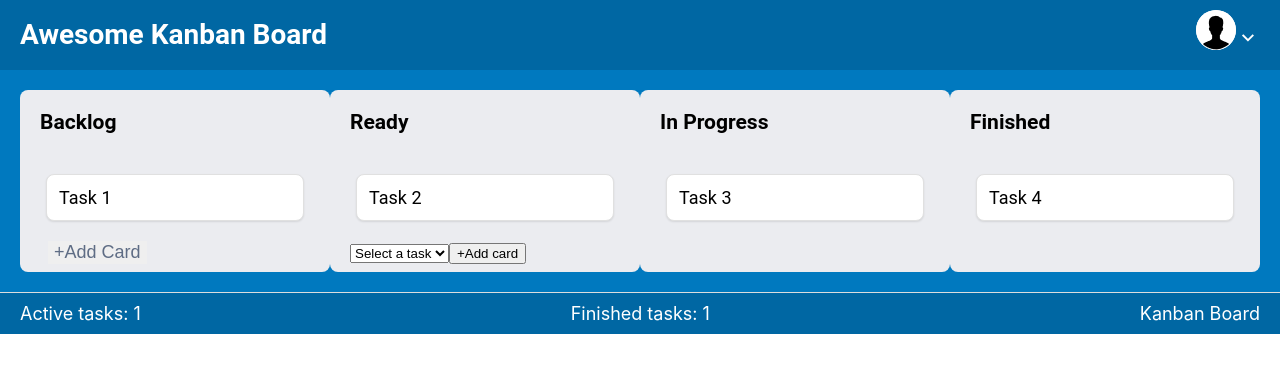
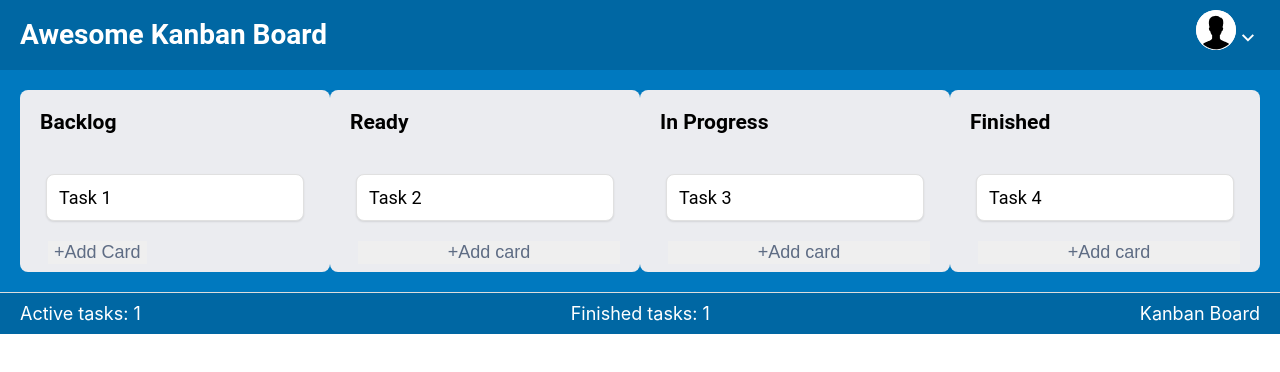
Before and after one commit to Madina-DI/KanbanBoard, a React (Create React App) app: page / in a window 1280 px wide. Shown: the top 372 px of the page. Built offline with nearby package versions, Linux system fonts and the light colour scheme.

Commit message:
move task from backlog column to ready column

```diff
--- a/src/components/TaskBoard/TaskBoard.js
+++ b/src/components/TaskBoard/TaskBoard.js
@@ -4,22 +4,22 @@ import TaskList from '../TaskList/TaskList';
 
 const TaskBoard = ({ data, setData }) => {
 
-    const moveTaskToReady = (taskId) => {
+    const moveTask = (taskId) => {
         let taskToMove = null;
-        const updatedData = data.map((column) => {
-            if (column.title === 'backlog') {
-                taskToMove = column.issues.find((issue) => issue.id === taskId); //находим задачу которую нужно перенести из колонки backlog
+        const updatedData = data.map((column, index) => {
+            if (column.issues.some((issue) => issue.id === taskId)) {
+                taskToMove = column.issues.find((issue) => issue.id === taskId); //находим задачу которую нужно перенести
                 return {
                     ...column,
-                    issues: column.issues.filter((issue) => issue.id !== taskId), //исключаем ее из колонки backlog
+                    issues: column.issues.filter((issue) => issue.id !== taskId), //исключаем ее из текущей колонки
                 };
             }
 
-            if (column.title === 'ready' && taskToMove) {
+            if (taskToMove && index > 0 && data[index - 1].issues.length > 0) {
 
                 return {
                 ...column,
-                issues: [...column.issues, taskToMove], // Добавляем задачу в Ready
+                issues: [...column.issues, taskToMove], // Добавляем задачу
                 };
             }
             return column; //остальные колонки остаются без изменений
@@ -34,10 +34,12 @@ return (
             key={column.title}
             title={column.title}
             tasks={column.issues}
-            moveTaskToReady={moveTaskToReady}
+            moveTask={moveTask}
             data={data}
             setData={setData}
             backlogTasks={data.find((col) => col.title === 'backlog')?.issues || []}
+            readyTasks={data.find((col) => col.title === 'ready')?.issues || []}
+            inprogressTasks={data.find((col) => col.title === 'in progress')?.issues || []}
             />
         ))}
     </div>
--- a/src/components/TaskList/TaskList.css
+++ b/src/components/TaskList/TaskList.css
@@ -70,3 +70,21 @@
     font-size: 18px;
     margin: 0px 0px 8px 8px;
 }
+
+.task-list__dropdown {
+    display: flex;
+    flex-direction: column;
+}
+
+.task-list__dropdown-select {
+    border: none;
+    width: 235px;
+    height: 35px;
+    border: 1px solid #E0E0E0;
+    box-shadow: 0px 1px 2px rgba(0, 0, 0, 0.1);
+    border-radius: 8px;
+    padding: 0px 12px;
+    margin: 0px 0px 20px 8px;
+    font-family: Roboto;
+    font-size: 18px;
+}
--- a/src/components/TaskList/TaskList.js
+++ b/src/components/TaskList/TaskList.js
@@ -1,14 +1,15 @@
 import React, { useState } from 'react';
 import './TaskList.css';
 
-const TaskList = ({ title, tasks, data, setData, moveTaskToReady, backlogTasks }) => {
+const TaskList = ({ title, tasks, data, setData, moveTask, backlogTasks, readyTasks, inprogressTasks }) => {
     const [newTaskName, setNewTaskName] = useState('');
     const [isAddingTask, setIsAddingTask] = useState(false);
     const [selectedTask, setSelectedTask] = useState('');
+    const [isdropDownVisible, setIsDropDownVisible] = useState(false);
 
     const handleMoveTask = () => {
         if (selectedTask) {
-            moveTaskToReady(selectedTask); // Перемещаем задачу
+            moveTask(selectedTask); // Перемещаем задачу
             setSelectedTask(''); // Сбрасываем выбранное значение
         }
 
@@ -36,6 +37,8 @@ const TaskList = ({ title, tasks, data, setData, moveTaskToReady, backlogTasks }
         setIsAddingTask(false);
     };
 
+
+
     return (
         <div className="task-list">
             <h3 className="task-list__title">{title}</h3>
@@ -46,23 +49,6 @@ const TaskList = ({ title, tasks, data, setData, moveTaskToReady, backlogTasks }
                     </div>
                 ))}
             </div>
-            {title === 'ready' && backlogTasks.length > 0 && (
-                <div className="task-list__dropdown">
-                    <select
-                        value={selectedTask}
-                        onChange={(e) => setSelectedTask(e.target.value)}
-                    >
-                        <option value="">Select a task</option>
-                        {backlogTasks.map((task) => (
-                            <option key={task.id} value={task.id}>
-                                {task.name}
-                            </option>
-                        ))}
-                    </select>
-                    <button onClick={handleMoveTask}>+Add card</button>
-                </div>
-            )}
-
             {title === 'backlog' && (
                 <div className='task-list__button'>
                     {isAddingTask ? (
@@ -82,8 +68,93 @@ const TaskList = ({ title, tasks, data, setData, moveTaskToReady, backlogTasks }
                     )}
                 </div>
             )}
+            {title === 'ready' && backlogTasks.length > 0 && (
+                <div className="task-list__dropdown">
+                    {!isdropDownVisible ? (
+                        <button
+                        className='task-list__button-add'
+                        onClick={() => setIsDropDownVisible(true)}>+Add card</button>
+                    ) : (
+                        <div>
+                            <select
+                            className='task-list__dropdown-select'
+                            value={selectedTask}
+                            onChange={(e) => setSelectedTask(e.target.value)}
+                            >
+                                <option  value="">Select a task</option>
+                                {backlogTasks.map((task) => (
+                                    <option key={task.id} value={task.id}>
+                                        {task.name}
+                                    </option>
+                                ))}
+                            </select>
+                            <button
+                            className=''
+                            onClick={() => {
+                                handleMoveTask();
+                                setIsDropDownVisible(false);
+                            }}
+                            > Submit
+                            </button>
+                        </div>
+                    )}
+                </div>
+            )}
+            {title === 'in progress' && readyTasks.length > 0 && (
+                <div className="task-list__dropdown">
+                    {!isdropDownVisible ? (
+                        <button
+                        className='task-list__button-add'
+                        onClick={() => setIsDropDownVisible (true)}>+Add card</button>
+                    ) : (
+                        <div>
+                            <select
+                            className='task-list__dropdown-select'
+                            value={selectedTask}
+                            onChange={(e) => setSelectedTask(e.target.value)}
+                            >
+                                <option value="">Select a task</option>
+                                {readyTasks.map((task) => (
+                                    <option key={task.id} value={task.id}>
+                                        {task.name}
+                                    </option>
+                                ))}
+                            </select>
+                            <button
+                            className=''
+                            onClick={() => {
+                                handleMoveTask();
+                                setIsDropDownVisible(false);
+                            }}>Submit</button>
+                        </div>
+                    )}
+                </div>
+            )}
+            {title === 'finished' && inprogressTasks.length > 0 && (
+                <div className="task-list__dropdown">
+                    {!isdropDownVisible ? (
+                        <button className='task-list__button-add' onClick={() => handleMoveTask(true)}>+Add card</button>
+                    ) : (
+                        <div>
+                            <select className='task-list__dropdown-select' value={selectedTask}onChange={(e) => setSelectedTask(e.target.value)}>
+                                <option value="">Select a task</option>
+                                {inprogressTasks.map((task) => (
+                                    <option key={task.id} value={task.id}>
+                                        {task.name}
+                                    </option>
+                                ))}
+                            </select>
+                            <button className='' onClick={() => {
+                                handleMoveTask();
+                                isdropDownVisible(false);
+                            }}>Submit</button>
+                        </div>
+                    )}
+                </div>
+            )}
         </div>
     );
 };
 
+
 export default TaskList;
```
